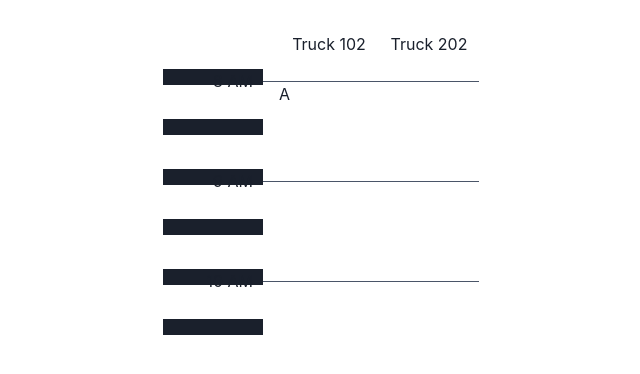
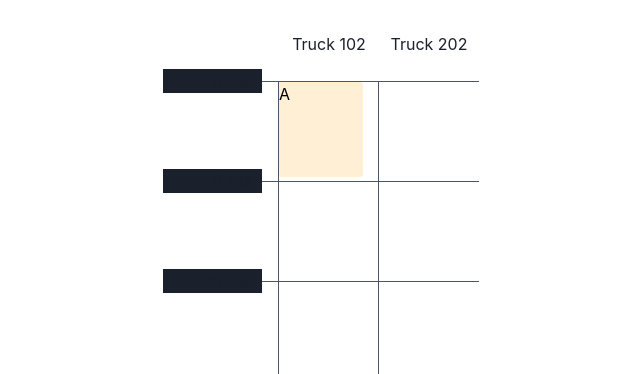
Before and after one commit to dtjv/terra, a Next.js app in the folder web/: page /c in a window 1280 px wide. Shown: the top 374 px of the page, without its empty margins (311-951 px from the left). Built offline with nearby package versions, Linux system fonts and the light colour scheme.

Commit message:
Render ticket on css grid demo [wip]

```diff
--- a/web/src/pages/c.tsx
+++ b/web/src/pages/c.tsx
@@ -81,24 +81,30 @@ export default function C() {
         )}
         {rows.map((row, rIdx) => {
           prepareRow(row);
-          return row.cells.map((cell, cIdx) => {
+          return row.cells.map((cell, cIdx, cells) => {
             return (
               <GridItem
                 key={cIdx * cIdx}
                 {...cell.getCellProps()}
                 position="relative"
-                sx={
-                  rIdx % 2 != 0 && rIdx != rows.length - 1
+                sx={{
+                  ...(rIdx % 2 != 0 && rIdx != rows.length - 1
                     ? {
                         borderBottomWidth: "1px",
                         borderBottomColor: "gray.600",
                       }
-                    : {}
+                    : {}),
+                  ...(cIdx < cells.length - 1
+                    ? {
+                        borderRightWidth: "1px",
+                        borderRightColor: "gray.600",
                       }
+                    : {}),
+                }}
               >
+                {cell.render((args) => {
+                  return (
                     <Box
-                  w="100%"
-                  h="1rem" // maybe take out?
                       sx={
                         cIdx === 0
                           ? {
@@ -106,6 +112,18 @@ export default function C() {
                               backgroundColor: "gray.800",
                               top: "-.84rem",
                               right: "1rem",
+                              width: "100%",
+                            }
+                          : args.value
+                          ? {
+                              position: "absolute",
+                              backgroundColor: "papayawhip",
+                              height: "190%",
+                              width: "85%",
+                              color: "black",
+                              borderTopRightRadius: "3px",
+                              borderBottomRightRadius: "3px",
+                              borderBottomLeftRadius: "3px",
                             }
                           : {}
                       }
@@ -123,9 +141,11 @@ export default function C() {
                               }
                         }
                       >
-                    {cell.render("Cell")}
+                        <div>{args.value}</div>
                       </Flex>
                     </Box>
+                  );
+                })}
               </GridItem>
             );
           });
```
Lines whose indentation alone changed are shown as unchanged.
